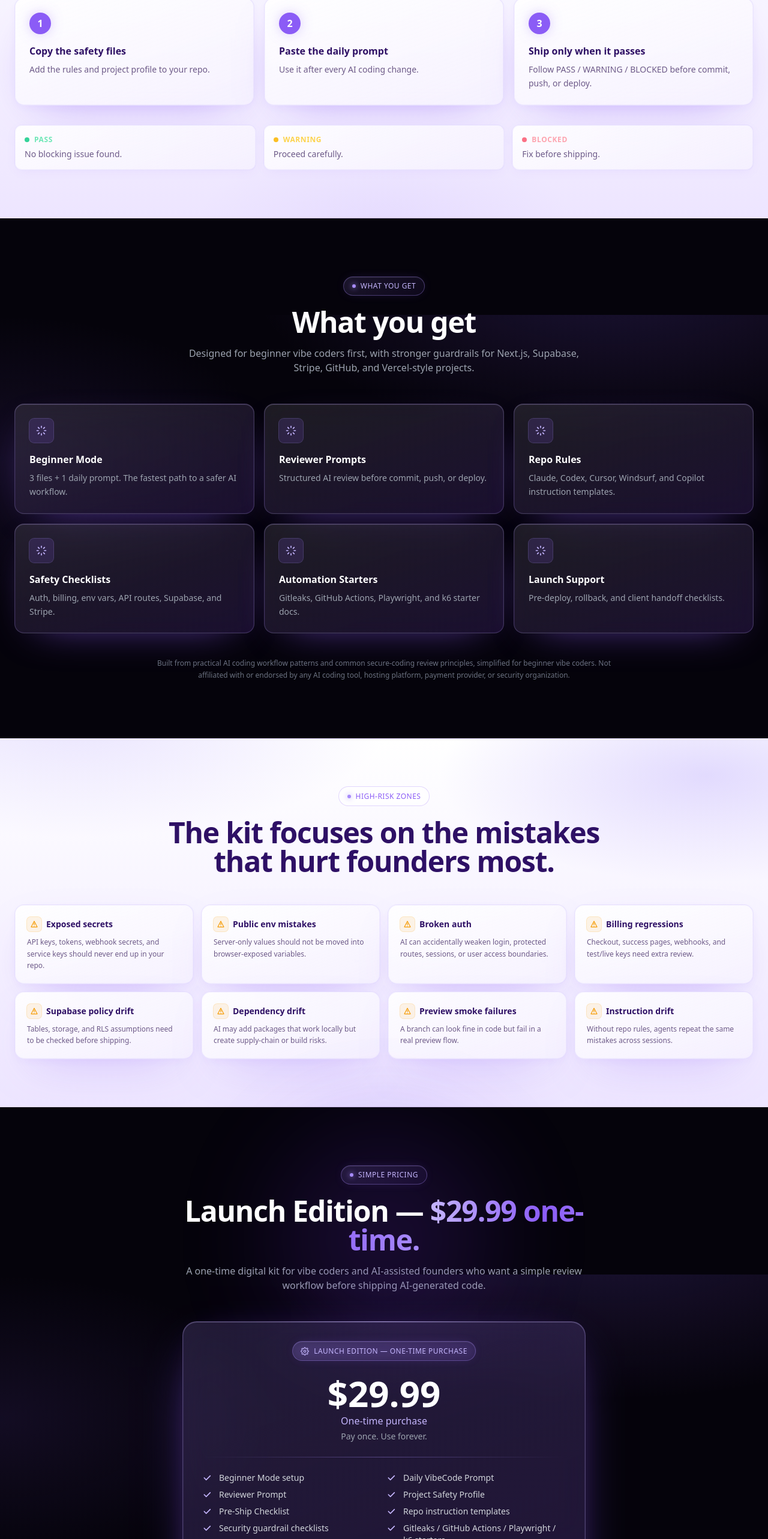
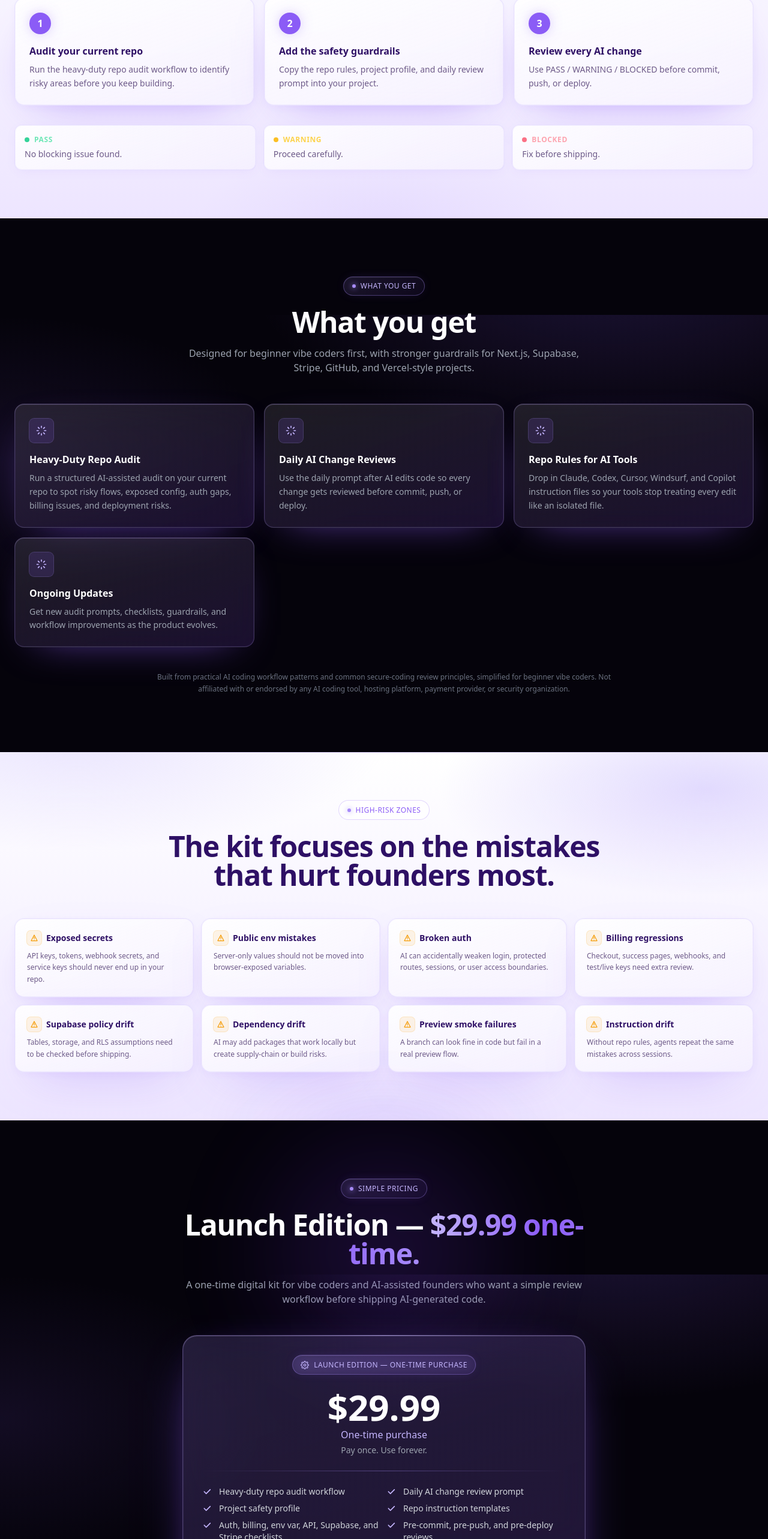
Before and after one commit to devon-gif/vibecodesafety, a Next.js app: page / in a window 1280 px wide. Shown: the part 2675-5241 px from the top of the page at 60% size. Built offline with nearby package versions, Linux system fonts and the light colour scheme.

Commit message:
Update page.tsx

```diff
--- a/app/page.tsx
+++ b/app/page.tsx
@@ -3,24 +3,25 @@ import { SafetyReport } from "@/components/SafetyReport";
 import { BuyLink } from "@/components/BuyLink";
 import { EmailConsentCheckbox } from "@/components/EmailConsentCheckbox";
 import { ContactForm } from "@/components/ContactForm";
+import { YEARLY_CHECKOUT_LINK } from "@/lib/checkout";
 
 /* ---------- data ---------- */
 
 const steps = [
   {
     n: "1",
-    t: "Copy the safety files",
-    b: "Add the rules and project profile to your repo.",
+    t: "Audit your current repo",
+    b: "Run the heavy-duty repo audit workflow to identify risky areas before you keep building.",
   },
   {
     n: "2",
-    t: "Paste the daily prompt",
-    b: "Use it after every AI coding change.",
+    t: "Add the safety guardrails",
+    b: "Copy the repo rules, project profile, and daily review prompt into your project.",
   },
   {
     n: "3",
-    t: "Ship only when it passes",
-    b: "Follow PASS / WARNING / BLOCKED before commit, push, or deploy.",
+    t: "Review every AI change",
+    b: "Use PASS / WARNING / BLOCKED before commit, push, or deploy.",
   },
 ];
 
@@ -45,28 +46,20 @@ const toneDot: Record<"emerald" | "amber" | "rose", string> = {
 
 const insideCards = [
   {
-    t: "Beginner Mode",
-    b: "3 files + 1 daily prompt. The fastest path to a safer AI workflow.",
+    t: "Heavy-Duty Repo Audit",
+    b: "Run a structured AI-assisted audit on your current repo to spot risky flows, exposed config, auth gaps, billing issues, and deployment risks.",
   },
   {
-    t: "Reviewer Prompts",
-    b: "Structured AI review before commit, push, or deploy.",
+    t: "Daily AI Change Reviews",
+    b: "Use the daily prompt after AI edits code so every change gets reviewed before commit, push, or deploy.",
   },
   {
-    t: "Repo Rules",
-    b: "Claude, Codex, Cursor, Windsurf, and Copilot instruction templates.",
+    t: "Repo Rules for AI Tools",
+    b: "Drop in Claude, Codex, Cursor, Windsurf, and Copilot instruction files so your tools stop treating every edit like an isolated file.",
   },
   {
-    t: "Safety Checklists",
-    b: "Auth, billing, env vars, API routes, Supabase, and Stripe.",
-  },
-  {
-    t: "Automation Starters",
-    b: "Gitleaks, GitHub Actions, Playwright, and k6 starter docs.",
-  },
-  {
-    t: "Launch Support",
-    b: "Pre-deploy, rollback, and client handoff checklists.",
+    t: "Ongoing Updates",
+    b: "Get new audit prompts, checklists, guardrails, and workflow improvements as the product evolves.",
   },
 ];
 
@@ -106,41 +99,43 @@ const riskZones = [
 ];
 
 const pricingIncludes = [
-  "Beginner Mode setup",
-  "Daily VibeCode Prompt",
-  "Reviewer Prompt",
-  "Project Safety Profile",
-  "Pre-Ship Checklist",
+  "Heavy-duty repo audit workflow",
+  "Daily AI change review prompt",
+  "Project safety profile",
   "Repo instruction templates",
-  "Security guardrail checklists",
-  "Gitleaks / GitHub Actions / Playwright / k6 starters",
-  "Setup guidance and QUICKSTART",
+  "Auth, billing, env var, API, Supabase, and Stripe checklists",
+  "Pre-commit, pre-push, and pre-deploy reviews",
+  "Ongoing prompt and checklist updates",
 ];
 
 const faqs = [
   {
-    q: "Does this replace a developer?",
-    a: "No. VibeCode Safety Kit does not replace a senior developer, QA process, or security audit. It gives AI-assisted builders a practical guardrail system for reviewing AI-generated changes before commit, push, or deploy.",
+    q: "Is this still a one-time kit?",
+    a: "No. VibeCode Safety is moving to a subscription so members can receive ongoing audit workflows, prompt updates, checklists, and guardrail improvements.",
   },
   {
-    q: "Is this a subscription?",
-    a: "No. This is a one-time digital purchase at $29.99. No subscription, no locked dashboard.",
+    q: "Do you personally audit my repo?",
+    a: "Not on the $6.99/month plan. The subscription gives you a heavy-duty AI-assisted repo audit workflow you can run with your coding tools. Manual audits may become a separate paid service later.",
   },
   {
-    q: "What do I actually get?",
-    a: "A ZIP of plain Markdown files: repo rules, prompts, checklists, and starter docs. Copy the Beginner Mode files into your repo, fill out your project profile, and start reviewing AI changes in under 5 minutes.",
+    q: "Can I pay yearly?",
+    a: "Yes. Monthly is $6.99/month, and yearly billing is $59/year.",
+  },
+  {
+    q: "Can I cancel anytime?",
+    a: "Yes. Cancel anytime by contacting support until automated account management is added.",
+  },
+  {
+    q: "Does this guarantee my app is secure?",
+    a: "No. It helps reduce risk and improve review habits, but it does not replace professional engineering, QA, or a security audit.",
+  },
+  {
+    q: "What do I get as a member?",
+    a: "You get the current VibeCode Safety Kit, heavy-duty repo audit workflow, daily AI change review prompts, repo instruction templates, checklists, and ongoing updates.",
   },
   {
     q: "Does it work with Cursor, Claude, Codex, and Windsurf?",
     a: "Yes. The kit is tool-agnostic. It includes specific instruction templates for Claude, Codex, Cursor, Windsurf, and GitHub Copilot, and works with any AI coding tool.",
-  },
-  {
-    q: "Will it guarantee my app is secure?",
-    a: "No. No prompt or checklist can guarantee that. The kit helps reduce risk and build a review habit, but is not a replacement for professional engineering, QA, or a security audit.",
-  },
-  {
-    q: "I have an invite code. Where do I use it?",
-    a: "Enter your invite code at checkout. If you received a special invite link, the code may already be applied.",
   },
 ];
 
```
